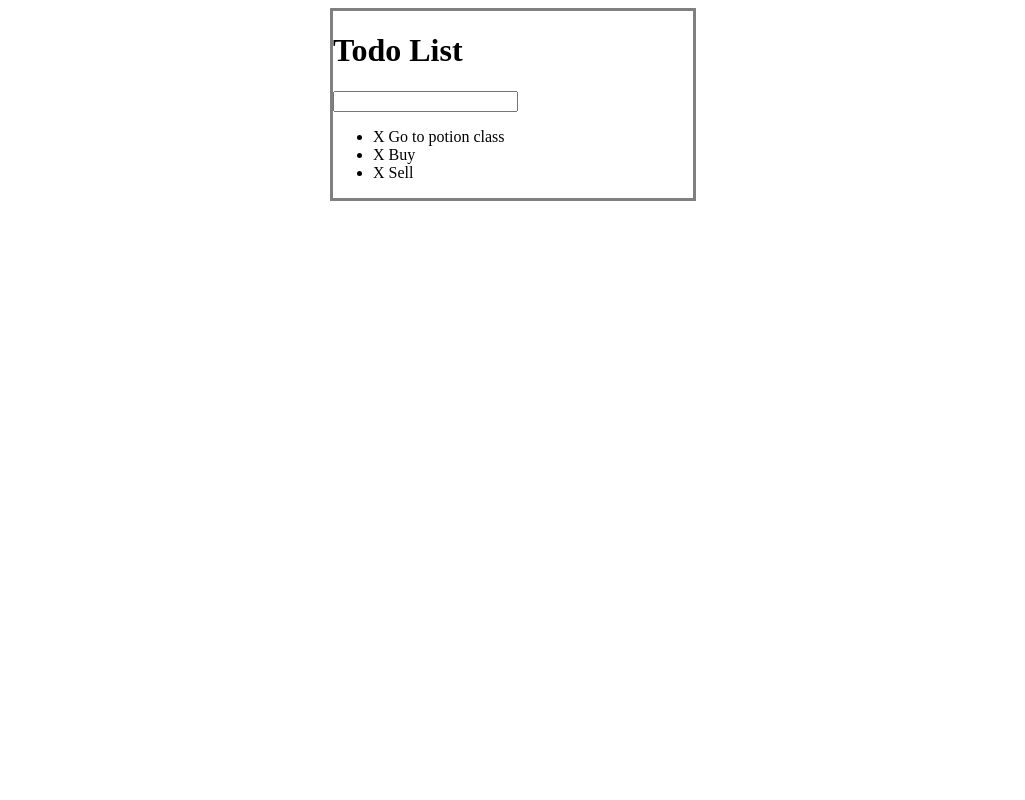
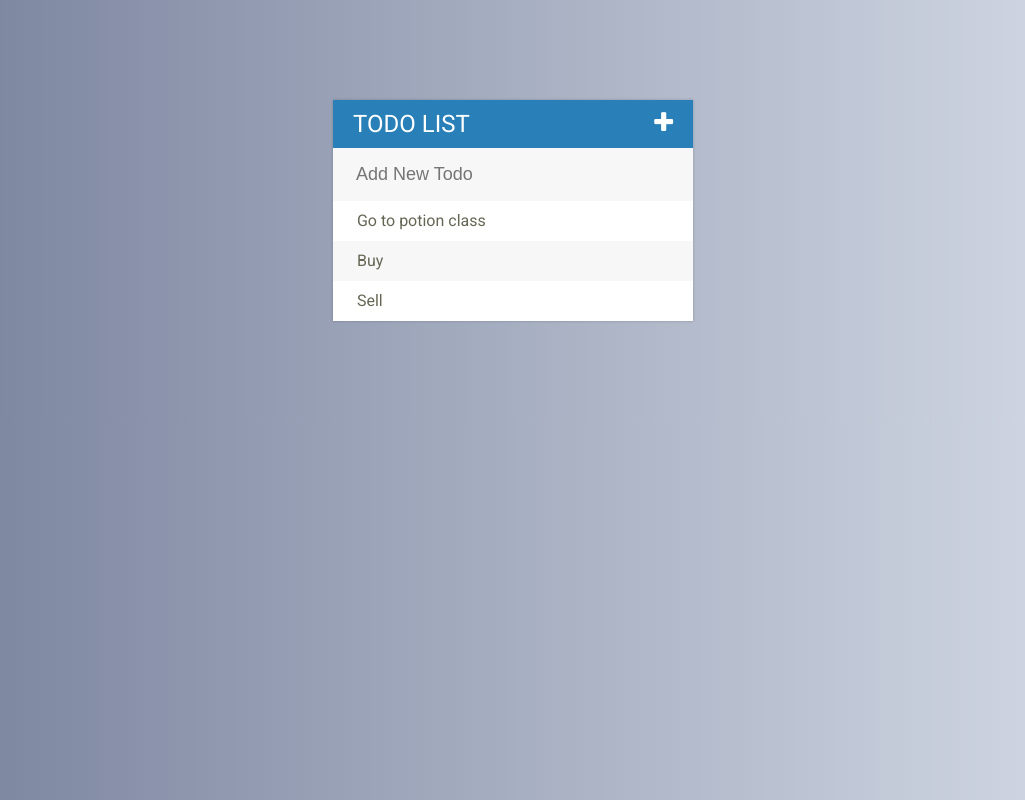
Before and after one commit to z4ha/TodoList, a plain HTML site: page index.html in a window 1280 px wide. Shown: the whole page, without its empty margins (127-1152 px from the left). Drawn offline with Linux system fonts and the light colour scheme.

Commit message:
CSS and some fixes

```diff
--- a/assets/css/todos.css
+++ b/assets/css/todos.css
@@ -1,10 +1,81 @@
-#container{
-  width: 360px;
-  margin: 0 auto;
-  border: solid gray;
+body {
+  background: #757F9A;  /* fallback for old browsers */
+  background: -webkit-linear-gradient(to left, #D7DDE8, #757F9A);  /* Chrome 10-25, Safari 5.1-6 */
+  background: linear-gradient(to left, #D7DDE8, #757F9A); /* W3C, IE 10+/ Edge, Firefox 16+, Chrome 26+, Opera 12+, Safari 7+ */
+  font-family: Roboto;
+}
+
+h1 {
+  background: #2980b9;
+  color: white;
+  margin: 0;
+  padding: 10px 20px;
+  text-transform: uppercase;
+  font-size: 24px;
+  font-weight: normal;
+}
+
+ul {
+  list-style: none;
+  margin: 0;
+  padding: 0;
+}
+
+li {
+  background: #fff;
+  height: 40px;
+  line-height: 40px;
+  color: #665;
+}
+
+li:nth-child(2n) {
+  background: #f7f7f7;
+}
+
+li:hover span{
+  width: 40px;
+  opacity: 1.0;
+}
+span {
+  background: #e74c3c;
+  height: 40px;
+  margin-right: 20px;
+  text-align: center;
+  color: white;
+  width: 0;
+  display: inline-block;
+  transition: 0.2s linear;
+  opacity: 0;
+}
+
+input {
+  font-size: 18px;
+  color: #2980b9;
+  background: #f7f7f7;
+  width: 100%;
+  padding: 13px 13px 13px 20px;
+  box-sizing: border-box;
+  border: 3px solid rgba(0, 0, 0, 0);
+}
+
+input:focus{
+  background: #fff;
+  border: 3px solid #2980b9;
+  outline: none;
+}
+
+.fa-plus  {
+  float: right;
 }
 
 .completed {
   color: gray;
   text-decoration: line-through ;
 }
+
+#container {
+  width: 360px;
+  margin: 100px auto;
+  background: #f7f7f7;
+  box-shadow: 0 0 3px rgba(0, 0, 0, 0.2)
+}
--- a/assets/js/todos.js
+++ b/assets/js/todos.js
@@ -14,6 +14,10 @@ $("input[type='text']").keypress(function (event) {
   if (event.which === 13) {
     var todoText = $(this).val()
     $(this).val('')
-    $('ul').append('<li><span>X</span> ' + todoText + '</li>')
+    $('ul').append("<li><span><i class='fa fa-trash'></i></span> " + todoText + '</li>')
   }
 })
+
+$(".fa-plus").click(function(){
+  $("input[type='text'").fadeToggle('fast');
+})
--- a/index.html
+++ b/index.html
@@ -3,16 +3,18 @@
 <head>
 	<title>Todo List</title>
 	<link rel="stylesheet" type="text/css" href="assets/css/todos.css">
+	<link href="https://fonts.googleapis.com/css?family=Roboto:400,500,700" rel="stylesheet">
+	<link rel="stylesheet" type="text/css" href="https://cdnjs.cloudflare.com/ajax/libs/font-awesome/4.7.0/css/font-awesome.css">
 	<script type="text/javascript" src="assets/js/lib/jquery-3.2.1.min.js"></script>
 </head>
 <body>
 <div id="container">
-	<h1>Todo List</h1>
-	<input type="text">
+	<h1>Todo List<i class="fa fa-plus" aria-hidden="true"></i></h1>
+	<input type="text" placeholder="Add New Todo">
 	<ul>
-		<li><span>X </span>Go to potion class</li>
-		<li><span>X </span>Buy</li>
-		<li><span>X </span>Sell</li>
+		<li><span><i class="fa fa-trash"></i></span> Go to potion class</li>
+		<li><span><i class="fa fa-trash"></i></span> Buy</li>
+		<li><span><i class="fa fa-trash"></i></span> Sell</li>
 	</ul>
 </div>
 
```
